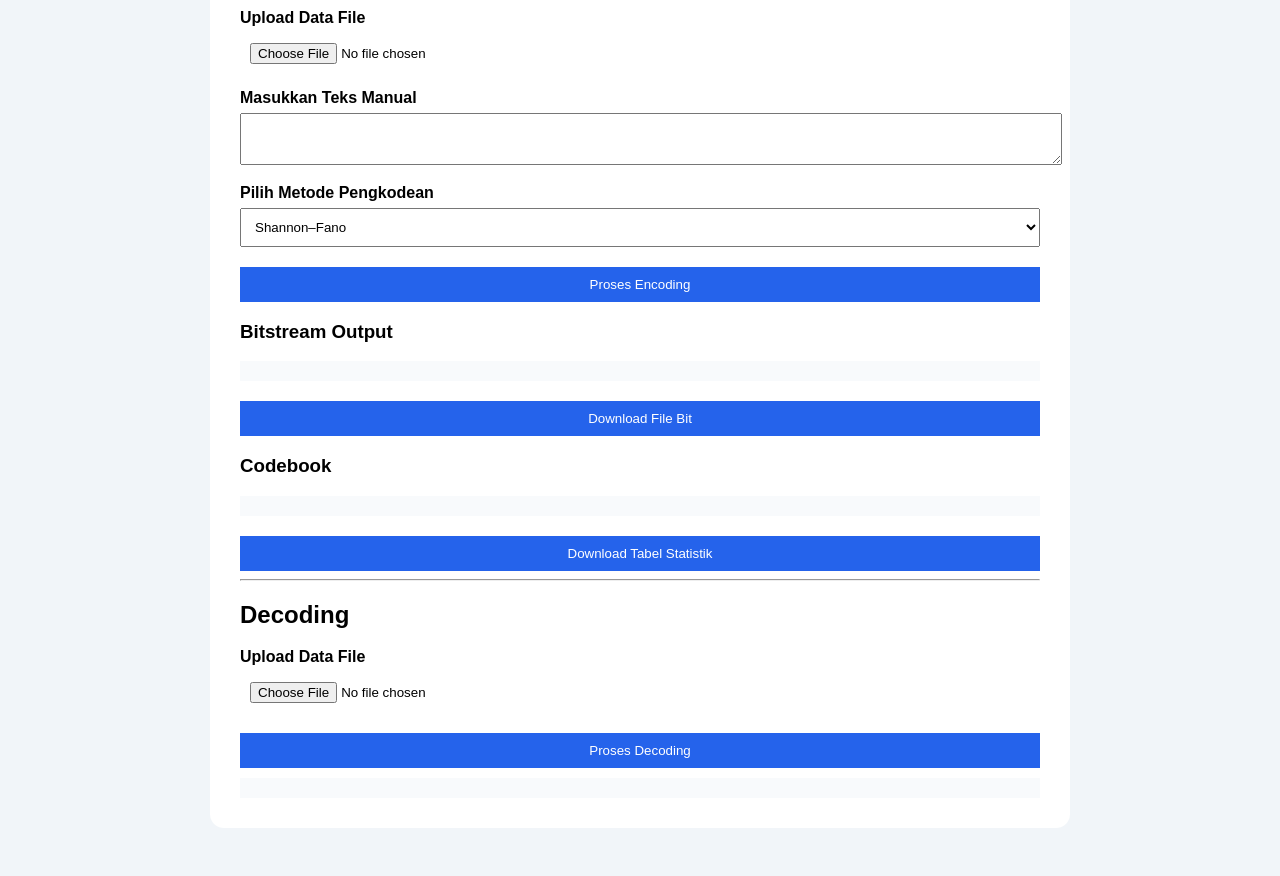
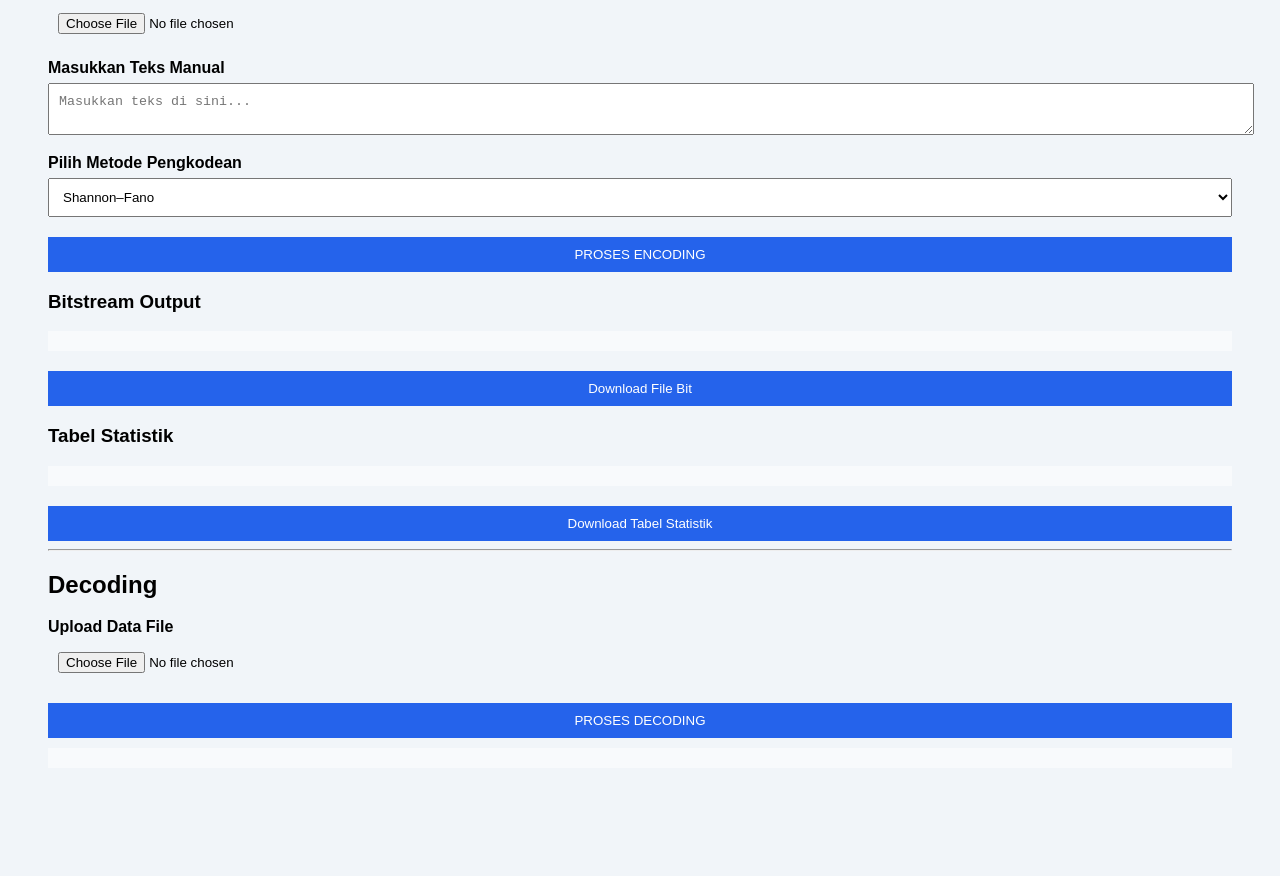
Before and after one commit to rzq0abidzh4r/TIPS-project_kelompok1, a plain HTML site: page index.html in a window 1280 px wide. Shown: the part 197-1073 px from the top of the page. After the commit the page ends 1013 px from the top, so only its background shows below. Drawn offline with Linux system fonts and the light colour scheme; files that its build step writes are made by us from their sources; files whose address does not match are found by name.

Commit message:
Update index.html

```diff
--- a/index.html
+++ b/index.html
@@ -8,17 +8,20 @@
 </head>
 
 <body>
-  <div class="card">
+
+  <div class="container">
 
     <h1>Encoding and Decoding Analyzer</h1>
 
+    <!-- ================= ENCODING ================= -->
+    <section>
       <h2>Encoding</h2>
 
       <label>Upload Data File</label>
       <input type="file" id="fileInput" accept=".txt">
 
       <label>Masukkan Teks Manual</label>
-    <textarea id="textInput"></textarea>
+      <textarea id="textInput" placeholder="Masukkan teks di sini..."></textarea>
 
       <label>Pilih Metode Pengkodean</label>
       <select id="method">
@@ -27,28 +30,32 @@
         <option value="ext2">EXT2 Shannon–Fano</option>
       </select>
 
-    <button onclick="encodeProcess()">Proses Encoding</button>
+      <button onclick="encodeProcess()">PROSES ENCODING</button>
 
       <h3>Bitstream Output</h3>
       <div id="bitstream" class="output"></div>
 
       <button onclick="downloadBits()">Download File Bit</button>
 
-    <h3>Codebook</h3>
+      <h3>Tabel Statistik</h3>
       <div id="codebook" class="output"></div>
 
       <button onclick="downloadInfo()">Download Tabel Statistik</button>
+    </section>
 
     <hr>
 
+    <!-- ================= DECODING ================= -->
+    <section>
       <h2>Decoding</h2>
 
       <label>Upload Data File</label>
       <input type="file" id="bitFile" accept=".txt">
 
-    <button onclick="decodeProcess()">Proses Decoding</button>
+      <button onclick="decodeProcess()">PROSES DECODING</button>
 
       <div id="decodedText" class="output"></div>
+    </section>
 
   </div>
 
```
Lines whose indentation alone changed are shown as unchanged.
